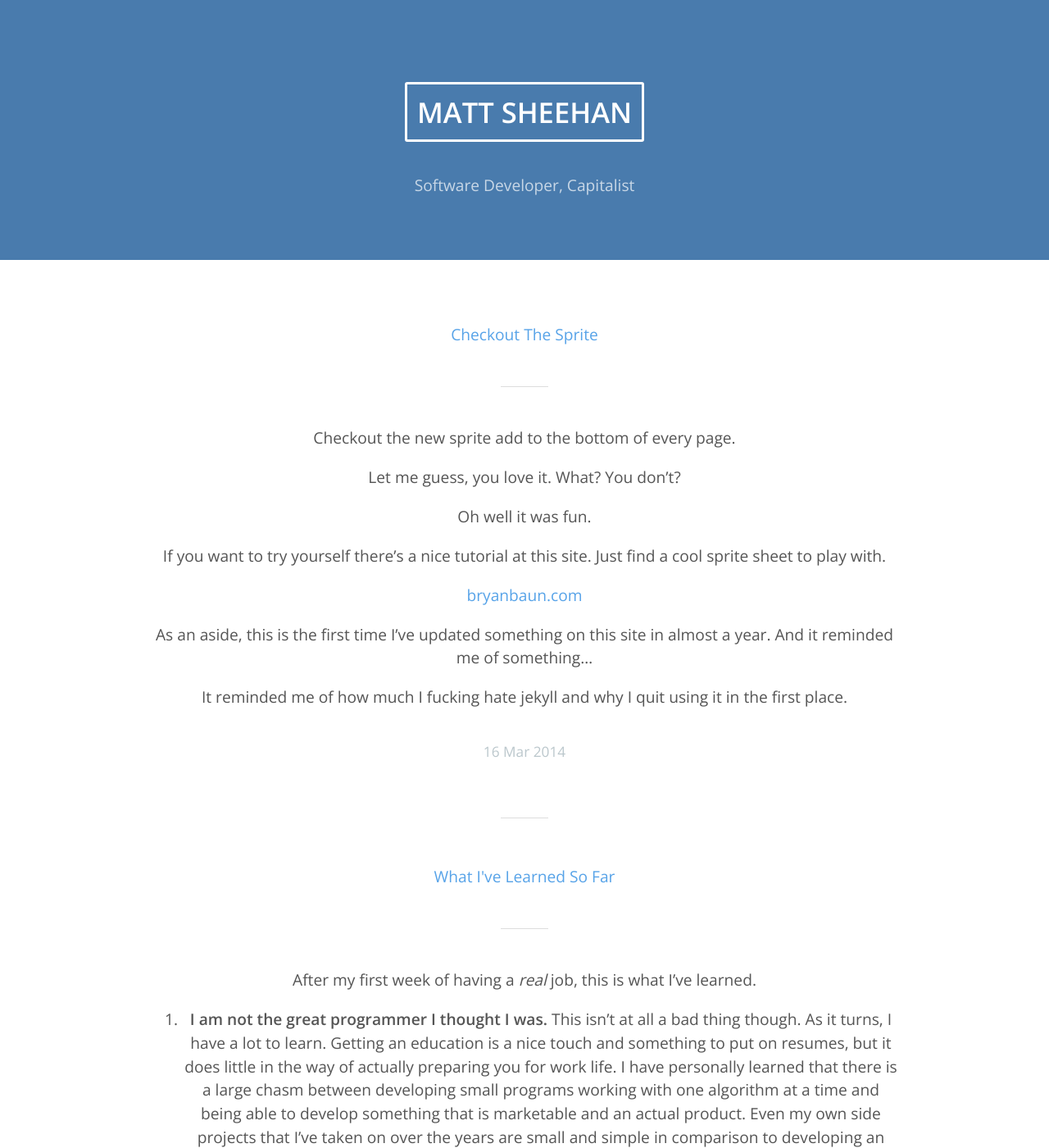
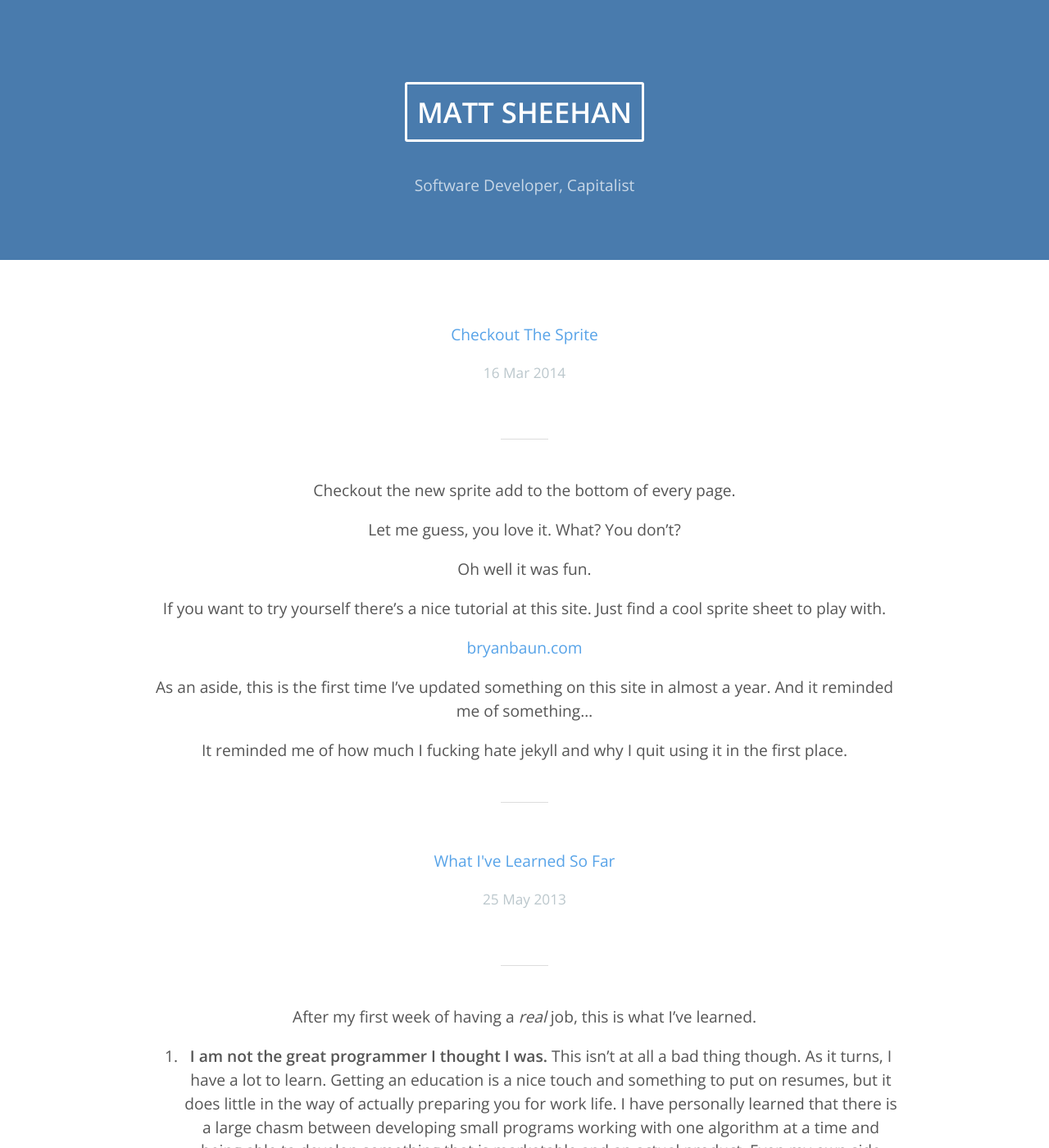
Before and after one commit to mattamabeli/drunken-ironman, a Jekyll site: the page built from index.html, in a window 1280 px wide and 1400 px high. Shown: the whole window at 82% size. Built offline with Jekyll 4.4.1, drawn with Linux system fonts in a browser that asks for light colours; some of the changed text lies outside the part shown.

Commit message:
added resources to include

```diff
--- a/_layouts/default.html
+++ b/_layouts/default.html
@@ -7,8 +7,8 @@
 
         <div class="container list">
             <a href="{{ post.url }}">{{ post.title }}</a><br />
+            <span>{{ post.date | date_to_string }}</span>
             <div>{{ post.excerpt }}</div>
-            <span>{{ post.date | date_to_string }}</span>
             <hr />
         </div>
 
```
